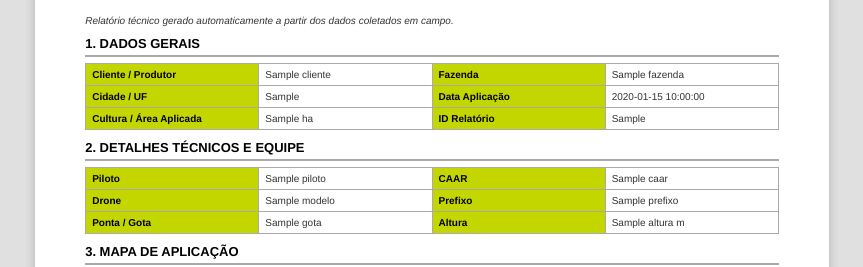
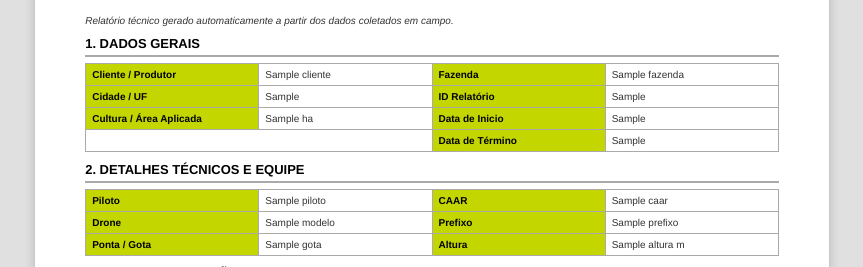
Before and after one commit to s1mplist/getoffice-drone, a FastAPI app: template templates/report.html in a window 1280 px wide. Shown: the part 93-360 px from the top of the page, without its empty margins (208-1071 px from the left). Run offline with FastAPI, Linux system fonts and the light colour scheme; the template is opened without the code that fills it: most values are stand-ins (such as "Sample title", 1, 10 or a date in 2020); parts of the project's set-up code (start-up, migrations or seed data) failed here and were passed over.

Commit message:
feat(report): add data_fim to html template

```diff
--- a/templates/report.html
+++ b/templates/report.html
@@ -26,14 +26,19 @@
           <tr>
             <th>Cidade / UF</th>
             <td>{{ data.cidade_uf }}</td>
-            <th>Data Aplicação</th>
-            <td>{{ data.date }}</td>
+            <th>ID Relatório</th>
+            <td>{{ data.doc_numero }}</td>
           </tr>
           <tr>
             <th>Cultura / Área Aplicada</th>
             <td>{{ data.cultura_hectares }} ha</td>
-            <th>ID Relatório</th>
-            <td>{{ data.doc_numero }}</td>
+            <th>Data de Inicio</th>
+            <td>{{ data.data_inicio }}</td>
+          </tr>
+          <tr>
+            <td colspan="2"></td>
+            <th>Data de Término</th>
+            <td>{{ data.data_fim }}</td>
           </tr>
         </table>
 
@@ -164,7 +169,6 @@
         {% else %}
           <p class="obs obs-small" style="text-align:center;">Sem fotos.</p>
         {% endif %}
-
       </div>
       {% include 'partials/footer.html' %}
     </div>
```
